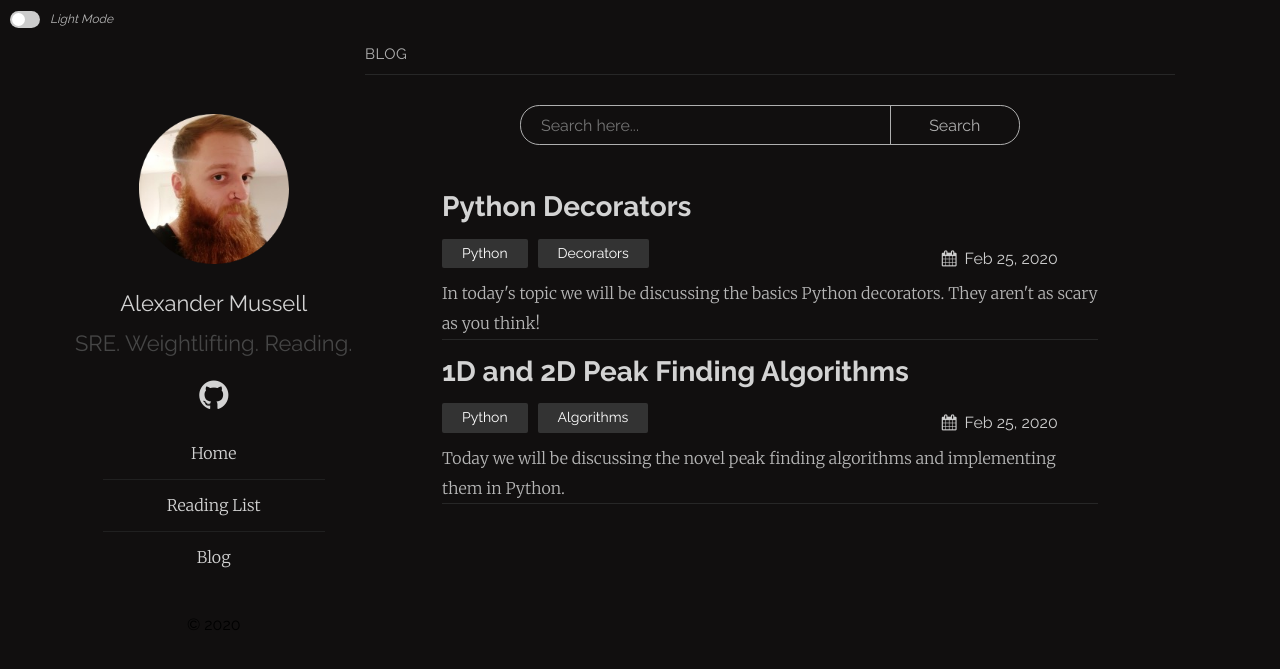
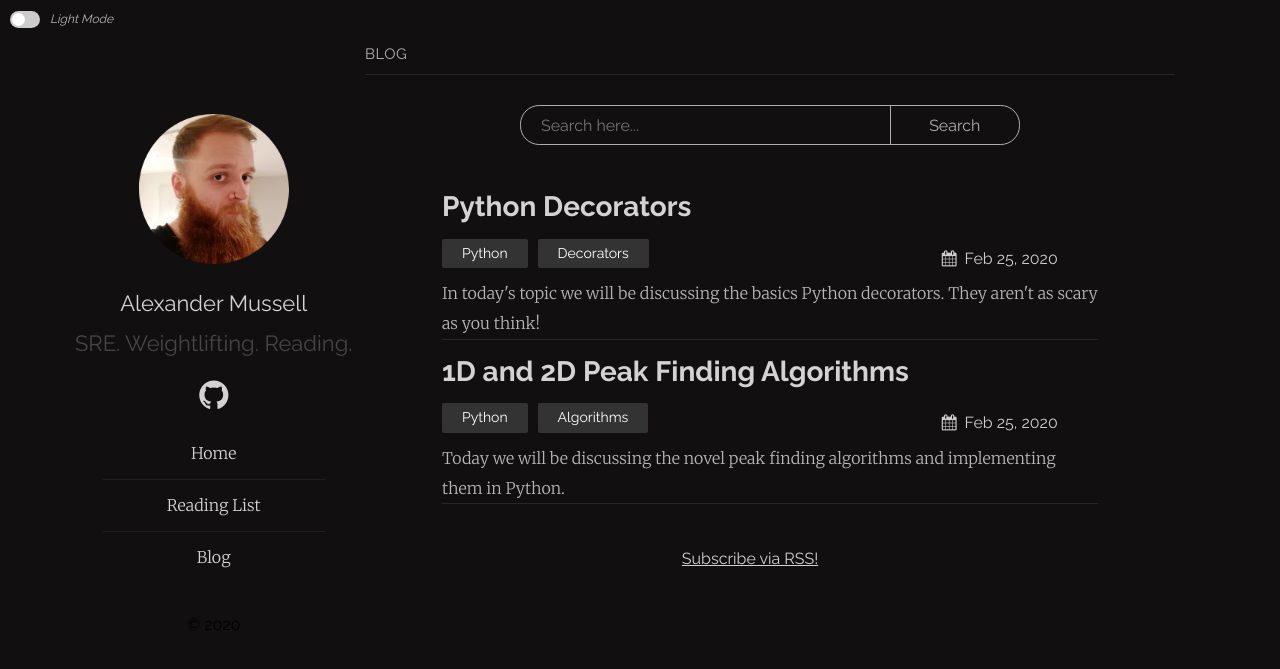
Before and after one commit to AlexMussell/alexmussell.github.io, a Jekyll site: the page built from blog.md, in a window 1280 px wide. Shown: the top 669 px of the page. Built offline with Jekyll 4.4.1, drawn with Linux system fonts in a browser that asks for light colours; comment, search, counter and statistics services are not loaded.

Commit message:
rss subsribe button

```diff
--- a/_layouts/blog.html
+++ b/_layouts/blog.html
@@ -47,10 +47,9 @@ layout: default
         </li>
       {%- endfor -%}
     </ul>
+    <p class="feed-subscribe">
+      <a href="{{ "/feed.xml" | relative_url }}">Subscribe via RSS!</a>
+    </p>
   </div>
-
-  <!-- <p class="feed-subscribe"><svg class="svg-icon orange">
-		<use xlink:href="{{ '/assets/minima-social-icons.svg#rss' | relative_url }}"></use>
-	</svg><a href="{{ "/feed.xml" | relative_url }}">Subscribe</a></p> -->
 {%- endif -%}
 </ul>
--- a/_sass/plain.scss
+++ b/_sass/plain.scss
@@ -539,3 +539,9 @@ main {
     }
   }
 }
+
+// feed subscribe
+.feed-subscribe{
+  text-align: center;
+  color: var(--page-text);
+}
```
Also changed, not shown: 1 other file.
